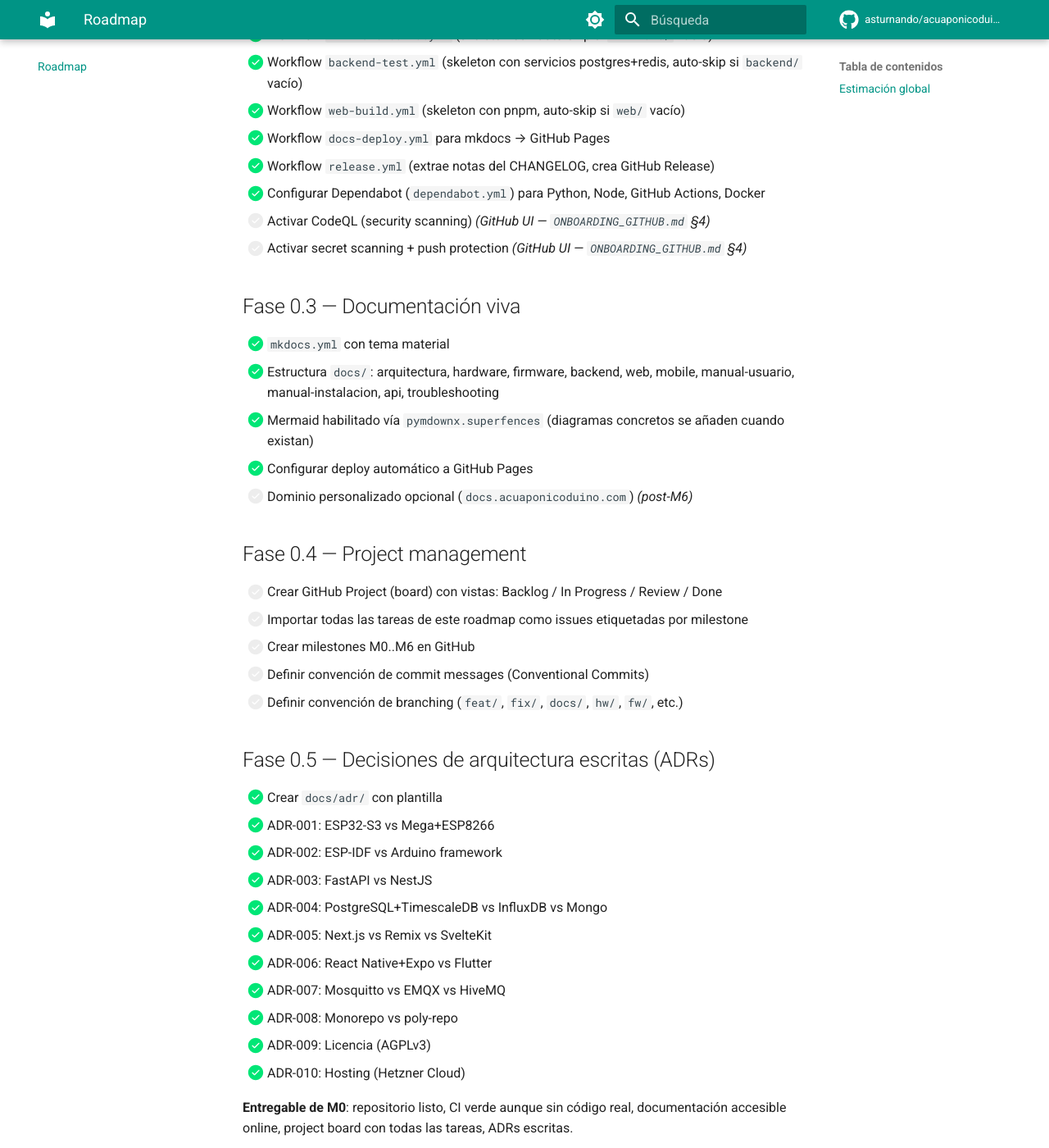
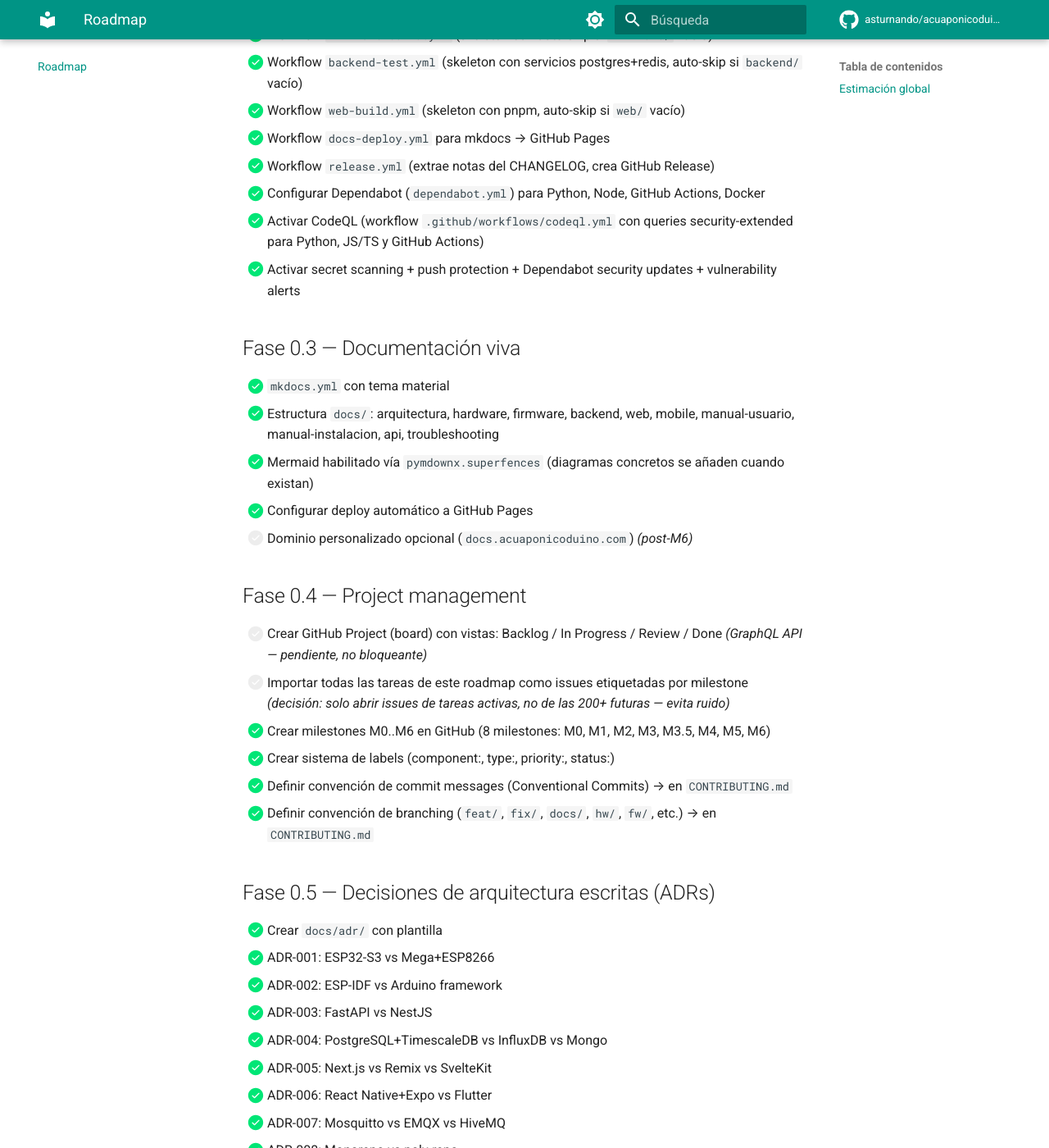
Before and after one commit to asturnando/acuaponicoduino, an MkDocs documentation site: the page built from docs/ROADMAP.md, in a window 1280 px wide and 1400 px high, scrolled down 1923 px. Shown: the whole window at 82% size. Built offline with MkDocs 1.6.1 and Material for MkDocs 9.7.7, drawn with Linux system fonts in a browser that asks for light colours; comment, search, counter and statistics services are not loaded; some of the changed text lies outside the part shown.

Commit message:
ci: añadir CodeQL + cerrar setup remoto en GitHub
- .github/workflows/codeql.yml: análisis de Python, JavaScript/TypeScript
  y GitHub Actions con queries security-extended + security-and-quality.
  Schedule semanal lunes 02:30 UTC + push/PR a main.
- ROADMAP: marcadas las tareas que requerían GitHub UI (repo, branch
  protection, security, milestones, labels) ahora completadas via gh CLI.
- CHANGELOG: sección Infrastructure con todo el setup remoto.

Setup remoto completado:
- Repo asturnando/acuaponicoduino público con AGPL-3.0 detectada automáticamente
- 13 topics (esp32, esp32-s3, acuaponics, mqtt, fastapi, nextjs, ...)
- Branch protection en main: PR required, conversation resolution required,
  no force pushes, no deletions
- Secret scanning + push protection + Dependabot alerts + Dependabot
  security updates ON
- GitHub Pages: source = workflow (asturnando.github.io/acuaponicoduino)
- 8 milestones (M0, M1, M2, M3, M3.5, M4, M5, M6) con due dates orientativas
- 21 labels custom (component:8, type:7, priority:3, status:3) sobre los 9
  defaults de GitHub
- Settings: squash-only merge, delete branch on merge, discussions ON,
  wiki OFF

Refs: M0 / cierre de setup remoto

```diff
--- a/docs/ROADMAP.md
+++ b/docs/ROADMAP.md
@@ -30,9 +30,9 @@
 ## Fase 0.1 — Setup del repositorio
 
 - [x] Decidir licencia (MIT / Apache 2.0 / AGPLv3) y añadir `LICENSE` → **AGPLv3**
-- [ ] Crear repo público en GitHub: `acuaponicoduino` _(pendiente: ver `ONBOARDING_GITHUB.md`)_
+- [x] Crear repo público en GitHub: [`asturnando/acuaponicoduino`](https://github.com/asturnando/acuaponicoduino)
 - [x] `git init`, primer commit con README + ARCHITECTURE + ROADMAP
-- [ ] Configurar branch protection en `main` (require PR + 1 review opcional) _(GitHub UI / `gh` — ver onboarding)_
+- [x] Configurar branch protection en `main` (PR required, 0 approvers — solo dev, conversation resolution required, no force pushes, no deletions)
 - [x] Configurar `CODEOWNERS`
 - [x] `.gitignore` global (Python, Node, KiCad, ESP-IDF, build artifacts, secretos)
 - [x] `.gitattributes` (LFS para gerbers, .step, imágenes grandes)
@@ -56,8 +56,8 @@
 - [x] Workflow `docs-deploy.yml` para mkdocs → GitHub Pages
 - [x] Workflow `release.yml` (extrae notas del CHANGELOG, crea GitHub Release)
 - [x] Configurar Dependabot (`dependabot.yml`) para Python, Node, GitHub Actions, Docker
-- [ ] Activar CodeQL (security scanning) _(GitHub UI — `ONBOARDING_GITHUB.md` §4)_
-- [ ] Activar secret scanning + push protection _(GitHub UI — `ONBOARDING_GITHUB.md` §4)_
+- [x] Activar CodeQL (workflow `.github/workflows/codeql.yml` con queries security-extended para Python, JS/TS y GitHub Actions)
+- [x] Activar secret scanning + push protection + Dependabot security updates + vulnerability alerts
 
 ## Fase 0.3 — Documentación viva
 
@@ -69,11 +69,12 @@
 
 ## Fase 0.4 — Project management
 
-- [ ] Crear GitHub Project (board) con vistas: Backlog / In Progress / Review / Done
-- [ ] Importar todas las tareas de este roadmap como issues etiquetadas por milestone
-- [ ] Crear milestones M0..M6 en GitHub
-- [ ] Definir convención de commit messages (Conventional Commits)
-- [ ] Definir convención de branching (`feat/`, `fix/`, `docs/`, `hw/`, `fw/`, etc.)
+- [ ] Crear GitHub Project (board) con vistas: Backlog / In Progress / Review / Done _(GraphQL API — pendiente, no bloqueante)_
+- [ ] Importar todas las tareas de este roadmap como issues etiquetadas por milestone _(decisión: solo abrir issues de tareas activas, no de las 200+ futuras — evita ruido)_
+- [x] Crear milestones M0..M6 en GitHub (8 milestones: M0, M1, M2, M3, M3.5, M4, M5, M6)
+- [x] Crear sistema de labels (component:, type:, priority:, status:)
+- [x] Definir convención de commit messages (Conventional Commits) → en `CONTRIBUTING.md`
+- [x] Definir convención de branching (`feat/`, `fix/`, `docs/`, `hw/`, `fw/`, etc.) → en `CONTRIBUTING.md`
 
 ## Fase 0.5 — Decisiones de arquitectura escritas (ADRs)
 
```
Also changed, not shown: CHANGELOG.md (+9 -0 lines), 1 other file.
